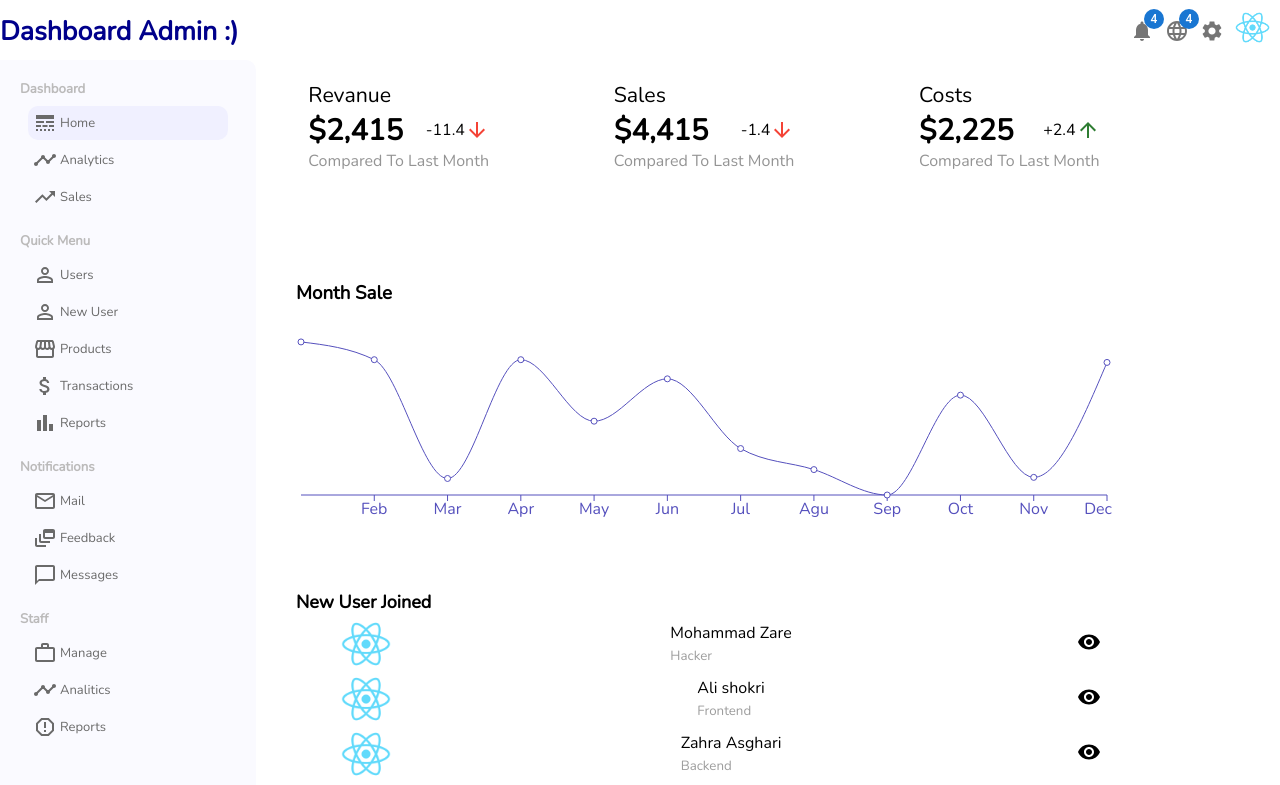
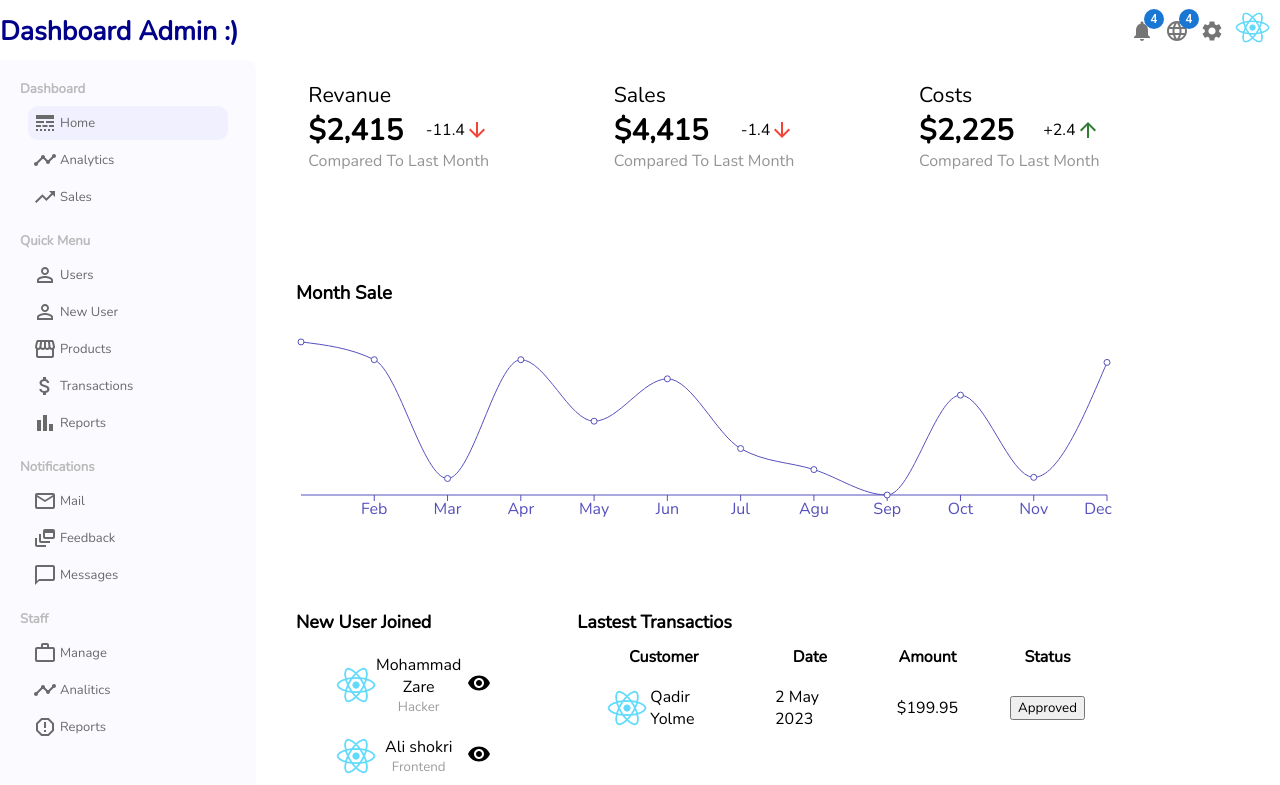
Before and after one commit to AmirHosein-Zare/Dashboard, a React (Create React App) app: page / in a window 1280 px wide. Shown: the top 785 px of the page. Built offline with nearby package versions, Linux system fonts and the light colour scheme.

Commit message:
add widget html code

```diff
--- a/src/components/WidgetLg/WidgetLg.css
+++ b/src/components/WidgetLg/WidgetLg.css
@@ -0,0 +1,32 @@
+.WidgetLg{
+    padding: 20px;
+    margin: 20px;
+}
+
+.WidgetLgTitle{
+    font-size: 18px;
+    font-weight: 600;
+}
+
+.WidgetLgTh{
+    padding: 10px 25px;
+    margin: 5px;
+}
+
+.WidgetLgTd{
+    padding: 5px 25px;
+}
+
+.WidgetLgImg{
+    width: 40px;
+    margin: 3px;
+}
+
+.WidgetLgUser{
+    display: flex;
+    align-items: center;
+}
+
+.WidgetLgTh{
+    text-align: center;
+}
--- a/src/components/WidgetLg/WidgetLg.jsx
+++ b/src/components/WidgetLg/WidgetLg.jsx
@@ -2,7 +2,33 @@ import React from 'react'
 import './WidgetLg.css'
 
 export default function WidgetLg() {
-  return (
-    <div>WidgetLg</div>
+
+    const Button = ({type}) => {
+        return <button className={'WidgetLgBtn' + type}>{type}</button>
+    }
+
+    return (
+    <div className='WidgetLg'>
+        <h3 className='WidgetLgTitle'>Lastest Transactios</h3>
+        <table className="WidgetLgTable">
+            <tr className="WidgetLgTr">
+                <th className="WidgetLgTh">Customer</th>
+                <th className="WidgetLgTh">Date</th>
+                <th className="WidgetLgTh">Amount</th>
+                <th className="WidgetLgTh">Status</th>
+            </tr>
+            <tr>
+                <td className='WidgetLgTd WidgetLgUser'>
+                    <img src="logo512.png" className='WidgetLgImg'/>
+                    <span>Qadir Yolme</span>
+                </td>
+                <td className='WidgetLgDate WidgetLgTd'>2 May 2023</td>
+                <td className='WidgetLgPrice WidgetLgTd'>$199.95</td>
+                <td className='WidgetLgStatus WidgetLgTd'>
+                    <Button type="Approved" />
+                </td>
+            </tr>
+        </table>
+    </div>
   )
 }
--- a/src/components/WidgetSm/WidgetSmItem/WidgetSmItem.css
+++ b/src/components/WidgetSm/WidgetSmItem/WidgetSmItem.css
@@ -1,6 +1,6 @@
 .WidgetSmList{
     list-style-type: none;
-    margin: 5px;
+    margin-top: 20px;
 }
 
 .WidgetSmItem{
@@ -10,11 +10,12 @@
 }
 
 .WidgetSmImg{
-    width: 50px;
+    width: 40px;
 }
 
 .WidgetSmUserName{
     display: block;
+    text-align: center;
 }
 
 .WidgetSmBtn{
@@ -31,6 +32,8 @@
 .WidgetSmUserTitle{
     font-size: 10pt;
     color: rgb(157, 157, 157);
+    text-align: center;
+    display: block;
 }
 
 .WidgetSmIcon{
--- a/src/pages/home/Home.css
+++ b/src/pages/home/Home.css
@@ -0,0 +1,3 @@
+.homeWidget{
+    display: flex;
+}
--- a/src/pages/home/Home.js
+++ b/src/pages/home/Home.js
@@ -4,6 +4,7 @@ import Feature from '../../components/Feature/Feature'
 import Chart from '../../components/Chart/Chart'
 import {xAxisData} from './../../datas'
 import WidgetSm from '../../components/WidgetSm/WidgetSm'
+import WidgetLg from '../../components/WidgetLg/WidgetLg'
 
 export default function Home() {
   return (
@@ -12,7 +13,7 @@ export default function Home() {
       <Chart grid title='Month Sale' data={xAxisData} dataKey='Sale' />
       <div className='homeWidget'>
         <WidgetSm />
-
+        <WidgetLg />
       </div>
     </div>
   )
```
